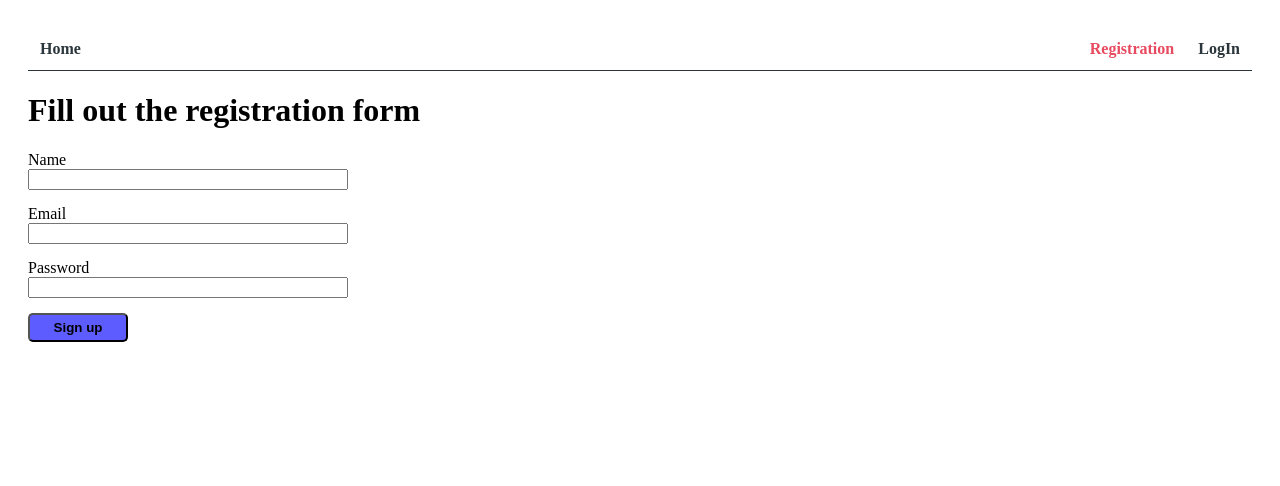
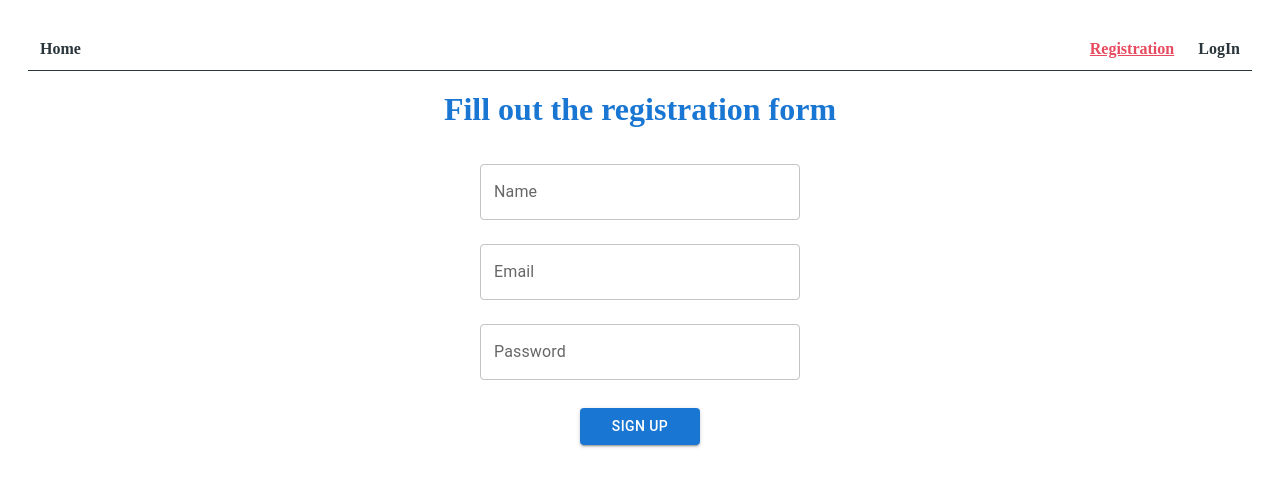
Before and after one commit to andriy-lanyk/goit-react-hw-08-phonebook, a React app: page /register in a window 1280 px wide. Built offline with nearby package versions, Linux system fonts and the light colour scheme; some packages are replaced by stand-ins of ours.

Commit message:
Add styles and notifications

```diff
--- a/package.json
+++ b/package.json
@@ -5,19 +5,19 @@
   "dependencies": {
     "@emotion/react": "^11.4.0",
     "@emotion/styled": "^11.3.0",
+    "@material-ui/core": "^5.0.0-beta.5",
     "@reduxjs/toolkit": "^1.6.1",
     "@testing-library/jest-dom": "^5.14.1",
     "@testing-library/react": "^11.2.7",
     "@testing-library/user-event": "^12.8.3",
     "axios": "^0.21.4",
-    "gh-pages": "^3.2.3",
-    "json-server": "^0.16.3",
     "react": "^17.0.2",
     "react-dom": "^17.0.2",
     "react-loader-spinner": "^4.0.0",
     "react-redux": "^7.2.5",
     "react-router-dom": "^5.3.0",
     "react-scripts": "4.0.3",
+    "react-toastify": "^8.0.2",
     "redux": "^4.1.1",
     "redux-devtools-extension": "^2.13.9",
     "redux-logger": "^3.0.6",
--- a/src/Components/App/App.js
+++ b/src/Components/App/App.js
@@ -6,9 +6,11 @@ import PublicRoute from "../Routes/PublicRoute";
 import { authOperations, authSelectors } from "../../Redux/Auth";
 import Loader from "react-loader-spinner";
 import "react-loader-spinner/dist/loader/css/react-spinner-loader.css";
+import "react-toastify/dist/ReactToastify.css";
+import { ToastContainer } from "react-toastify";
 
 import AppBar from "../AppBar";
-import { Container } from "./App.styles";
+import { Container, FallBackContainer } from "./App.styles";
 
 const HomeView = lazy(() =>
   import("../Views/HomeView" /* webpackChunkName: "Home-view" */)
@@ -24,7 +26,9 @@ const PhonebookView = lazy(() =>
 );
 
 const loader = (
-  <Loader type="Circles" color="rgba(20, 20, 25, 0.7)" height={80} width={80} />
+  <FallBackContainer>
+    <Loader type="Circles" color="rgb(25, 118, 210)" height={100} width={100} />
+  </FallBackContainer>
 );
 
 const App = () => {
@@ -56,6 +60,17 @@ const App = () => {
             </PrivateRoute>
           </Switch>
         </Suspense>
+        <ToastContainer
+          position="top-right"
+          autoClose={4000}
+          hideProgressBar={false}
+          newestOnTop={false}
+          closeOnClick
+          rtl={false}
+          pauseOnFocusLoss
+          draggable
+          pauseOnHover
+        />
       </Container>
     )
   );
--- a/src/Components/App/App.styles.js
+++ b/src/Components/App/App.styles.js
@@ -4,3 +4,10 @@ export const Container = styled.div`
   max-width: 1440px;
   padding: 20px;
 `;
+
+export const FallBackContainer = styled.div`
+  position: fixed;
+  top: 50%;
+  left: 50%;
+  transform: translate(-50%, -50%);
+`;
--- a/src/Components/AppBar/Navigation.module.css
+++ b/src/Components/AppBar/Navigation.module.css
@@ -6,6 +6,12 @@
   color: #2a363b;
 }
 
+.link:hover {
+  color: rgb(231, 136, 148);
+  text-decoration: underline;
+}
+
 .activeLink {
   color: #e84a5f;
+  text-decoration: underline;
 }
--- a/src/Components/Views/LoginView/LoginView.js
+++ b/src/Components/Views/LoginView/LoginView.js
@@ -1,13 +1,17 @@
 import { useState } from "react";
-import { useDispatch } from "react-redux";
-import { authOperations } from "../../../Redux/Auth";
-
-import { Form, Label, Btn } from "./LoginView.styles";
+import { Link } from "react-router-dom";
+import { useDispatch, useSelector } from "react-redux";
+import { authOperations, authSelectors } from "../../../Redux/Auth";
+import { toast } from "react-toastify";
+import TextField from "@material-ui/core/TextField";
+import Button from "@material-ui/core/Button";
+import styles from "./LoginView.module.css";
 
 const LoginView = () => {
   const [email, setEmail] = useState("");
   const [password, setPassword] = useState("");
 
+  const error = useSelector(authSelectors.getError);
   const dispatch = useDispatch();
 
   const handleChange = (e) => {
@@ -26,38 +30,67 @@ const LoginView = () => {
   const handleSubmit = (e) => {
     e.preventDefault();
 
+    if (
+      !email ||
+      e.target.email.value.trim() === "" ||
+      !password ||
+      e.target.password.value.trim() === ""
+    ) {
+      toast.warn("Enter email and password", { theme: "colored" });
+      return;
+    }
+
+    if (password.length < 8 || e.target.password.value.length < 8) {
+      toast.warn("Password should be at least 8 characters", {
+        theme: "colored",
+      });
+      return;
+    }
+
     dispatch(authOperations.login({ email, password }));
     setEmail("");
     setPassword("");
   };
 
   return (
-    <div>
-      <h1>Fill out the login form</h1>
+    <div className={styles.container}>
+      <h1 className={styles.title}>Fill out the login form</h1>
 
-      <Form onSubmit={handleSubmit} autoComplete="off">
-        <Label>
-          Email
-          <input
-            type="text"
+      <form onSubmit={handleSubmit} autoComplete="off" className={styles.form}>
+        <TextField
+          fullWidth
+          margin="normal"
+          label="Email"
+          type="email"
           name="email"
           value={email}
           onChange={handleChange}
         />
-        </Label>
 
-        <Label>
-          Password
-          <input
+        <TextField
+          fullWidth
+          margin="normal"
+          label="Password"
           type="password"
+          autoComplete="current-password"
           name="password"
           value={password}
           onChange={handleChange}
         />
-        </Label>
 
-        <Btn type="submit">Login</Btn>
-      </Form>
+        {error && (
+          <span className={styles.message}>
+            Enter correct email and password or{" "}
+            <Link className={styles.messageLink} to="/register">
+              register
+            </Link>
+          </span>
+        )}
+
+        <Button type="submit" variant="contained" className={styles.button}>
+          Log in
+        </Button>
+      </form>
     </div>
   );
 };
--- /dev/null
+++ b/src/Components/Views/LoginView/LoginView.module.css
@@ -0,0 +1,34 @@
+.container {
+  display: flex;
+  flex-direction: column;
+  align-items: center;
+}
+
+.title {
+  margin: 0;
+  padding: 20px;
+  color: rgb(25, 118, 210);
+}
+
+.form {
+  width: 320px;
+  display: flex;
+  flex-direction: column;
+}
+
+.message {
+  color: rgb(215, 0, 0);
+  margin: 0 auto;
+}
+
+.messageLink {
+  color: rgb(25, 118, 210);
+  text-decoration: none;
+}
+
+.button {
+  width: 120px;
+  display: block;
+  margin: 0 auto;
+  margin-top: 20px;
+}
--- a/src/Components/Views/LoginView/LoginView.styles.js
+++ /dev/null
@@ -1,19 +0,0 @@
-import styled from "@emotion/styled";
-
-export const Label = styled.label`
-  display: flex;
-  flex-direction: column;
-  margin-bottom: 15px;
-`;
-
-export const Form = styled.form`
-  width: 320px;
-`;
-
-export const Btn = styled.button`
-  width: 100px;
-  padding: 5px;
-  font-weight: 600;
-  background-color: #5d5dff;
-  border-radius: 5px;
-`;
--- a/src/Components/Views/RegisterView/RegisterView.js
+++ b/src/Components/Views/RegisterView/RegisterView.js
@@ -1,13 +1,16 @@
 import { useState } from "react";
-import { useDispatch } from "react-redux";
-import { authOperations } from "../../../Redux/Auth";
-
-import { Form, Label, Btn } from "./RegisterView.styles";
+import { useDispatch, useSelector } from "react-redux";
+import { authOperations, authSelectors } from "../../../Redux/Auth";
+import { toast } from "react-toastify";
+import TextField from "@material-ui/core/TextField";
+import Button from "@material-ui/core/Button";
+import styles from "./RegisterView.module.css";
 
 const RegisterView = () => {
   const [name, setName] = useState("");
   const [email, setEmail] = useState("");
   const [password, setPassword] = useState("");
+  const error = useSelector(authSelectors.getError);
 
   const dispatch = useDispatch();
 
@@ -28,6 +31,28 @@ const RegisterView = () => {
 
   const handleSubmit = (e) => {
     e.preventDefault();
+    if (
+      !name ||
+      e.target.name.value.trim() === "" ||
+      !email ||
+      e.target.email.value.trim() === "" ||
+      !password ||
+      e.target.password.value.trim() === ""
+    ) {
+      toast.warn("Write your name, email and password", {
+        theme: "colored",
+      });
+      return;
+    }
+    if (password.length < 8 || e.target.password.value.length < 8) {
+      toast.warn(
+        "Password should be minimum 8 characters, and contain at least one small letter and one letter in capital register",
+        {
+          theme: "colored",
+        }
+      );
+      return;
+    }
 
     dispatch(authOperations.register({ name, email, password }));
     setName("");
@@ -36,37 +61,49 @@ const RegisterView = () => {
   };
 
   return (
-    <div>
-      <h1>Fill out the registration form</h1>
+    <div className={styles.container}>
+      <h1 className={styles.title}>Fill out the registration form</h1>
 
-      <Form onSubmit={handleSubmit} autoComplete="off">
-        <Label>
-          Name
-          <input type="text" name="name" value={name} onChange={handleChange} />
-        </Label>
+      <form onSubmit={handleSubmit} autoComplete="off" className={styles.form}>
+        <TextField
+          fullWidth
+          margin="normal"
+          label="Name"
+          type="text"
+          name="name"
+          value={name}
+          onChange={handleChange}
+        />
 
-        <Label>
-          Email
-          <input
-            type="text"
+        <TextField
+          fullWidth
+          margin="normal"
+          label="Email"
+          type="email"
           name="email"
           value={email}
           onChange={handleChange}
         />
-        </Label>
 
-        <Label>
-          Password
-          <input
+        <TextField
+          fullWidth
+          margin="normal"
+          label="Password"
           type="password"
+          autoComplete="current-password"
           name="password"
           value={password}
           onChange={handleChange}
         />
-        </Label>
 
-        <Btn type="submit">Sign up</Btn>
-      </Form>
+        {error && (
+          <span className={styles.message}>Used another name or email</span>
+        )}
+
+        <Button type="submit" variant="contained" className={styles.button}>
+          Sign up
+        </Button>
+      </form>
     </div>
   );
 };
--- /dev/null
+++ b/src/Components/Views/RegisterView/RegisterView.module.css
@@ -0,0 +1,29 @@
+.container {
+  display: flex;
+  flex-direction: column;
+  align-items: center;
+}
+
+.title {
+  margin: 0;
+  padding: 20px;
+  color: rgb(25, 118, 210);
+}
+
+.form {
+  width: 320px;
+  display: flex;
+  flex-direction: column;
+}
+
+.message {
+  color: rgb(215, 0, 0);
+  margin: 0 auto;
+}
+
+.button {
+  width: 120px;
+  display: block;
+  margin: 0 auto;
+  margin-top: 20px;
+}
--- a/src/Components/Views/RegisterView/RegisterView.styles.js
+++ /dev/null
@@ -1,19 +0,0 @@
-import styled from "@emotion/styled";
-
-export const Label = styled.label`
-  display: flex;
-  flex-direction: column;
-  margin-bottom: 15px;
-`;
-
-export const Form = styled.form`
-  width: 320px;
-`;
-
-export const Btn = styled.button`
-  width: 100px;
-  padding: 5px;
-  font-weight: 600;
-  background-color: #5d5dff;
-  border-radius: 5px;
-`;
--- a/src/Redux/Auth/auth-selectors.js
+++ b/src/Redux/Auth/auth-selectors.js
@@ -4,10 +4,13 @@ const getUserName = (state) => state.auth.user.name;
 
 const getLoading = (state) => state.auth.isLoading;
 
+const getError = (state) => state.auth.error;
+
 const authSelectors = {
   getIsLoggedIn,
   getUserName,
   getLoading,
+  getError,
 };
 
 export default authSelectors;
```
Also changed, not shown: src/Redux/Auth/auth-actions.js (+17 -17 lines), src/Redux/Auth/auth-slice.js (+11 -3 lines), 1 other file. Lines whose indentation alone changed are shown as unchanged.
